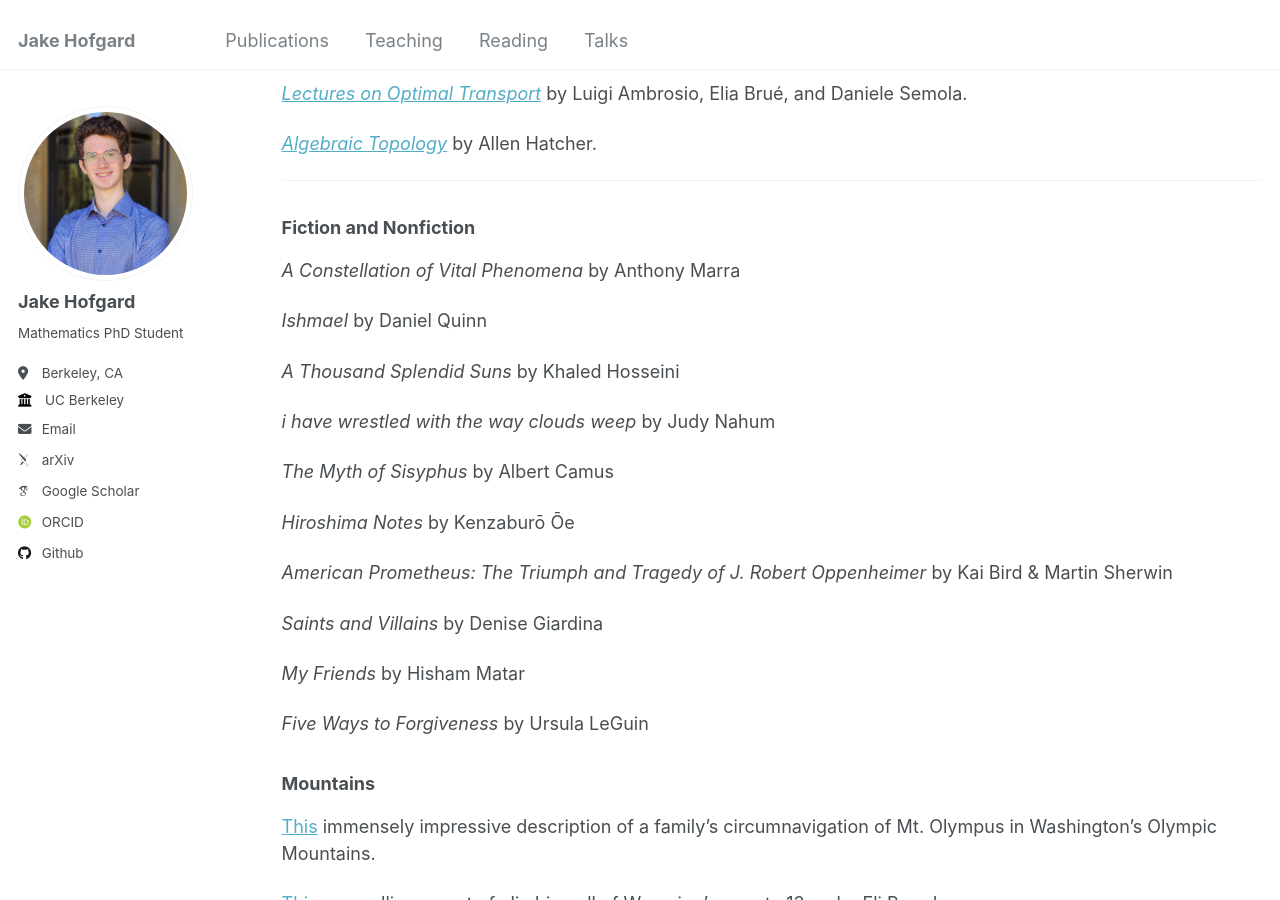
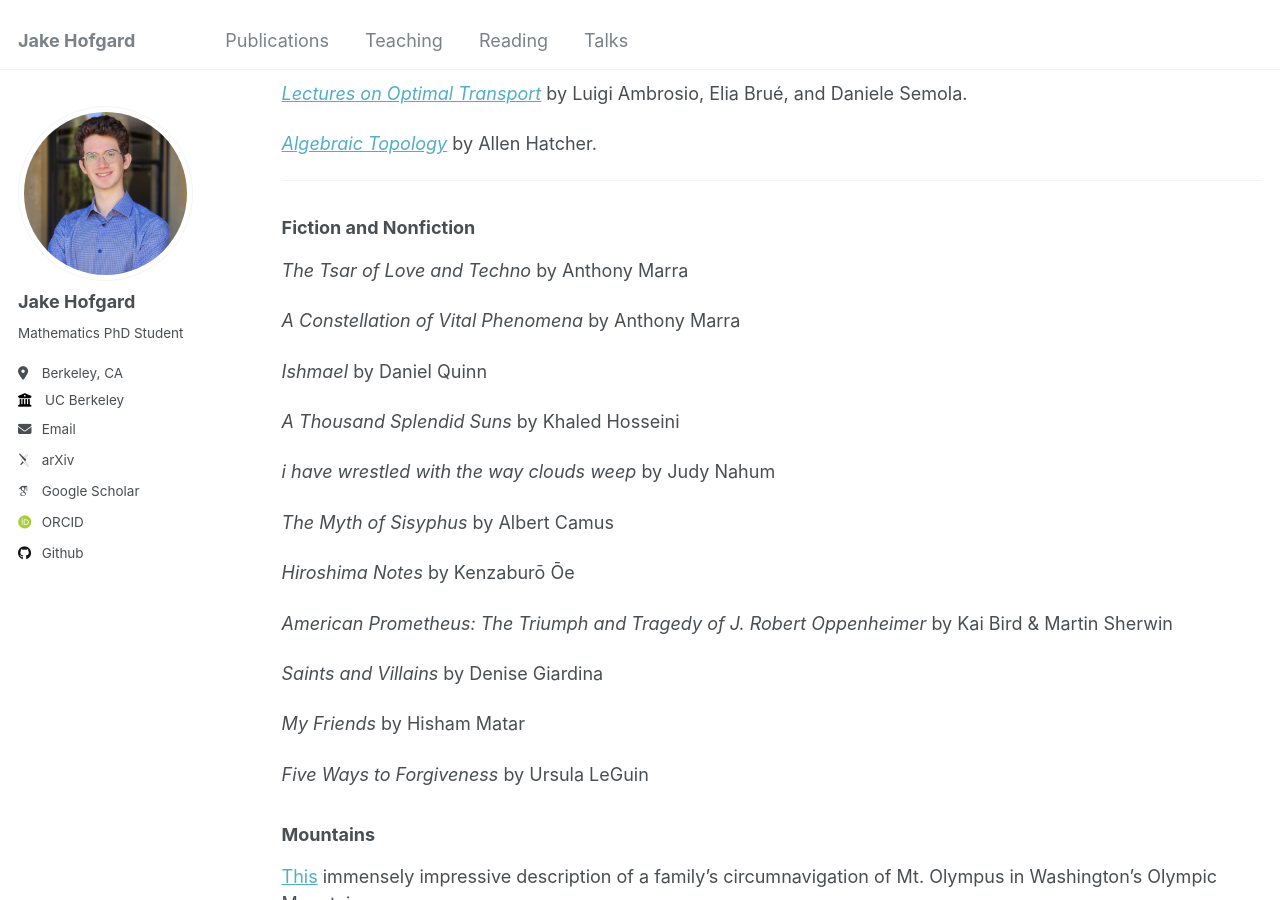
Before and after one commit to jakehofgard/jakehofgard.github.io, a Jekyll site: the page built from _pages/reading.md, in a window 1280 px wide and 900 px high, scrolled down 959 px. Built offline with Jekyll 4.4.1, drawn with Linux system fonts in a browser that asks for light colours; some web fonts are replaced.

Commit message:
Update reading.md

```diff
--- a/_pages/reading.md
+++ b/_pages/reading.md
@@ -49,6 +49,8 @@ As a I begin my PhD, I aim to catalogue the books and survey papers that I read
 ---
 
 ### Fiction and Nonfiction
+*The Tsar of Love and Techno* by Anthony Marra
+
 *A Constellation of Vital Phenomena* by Anthony Marra
 
 *Ishmael* by Daniel Quinn
```
